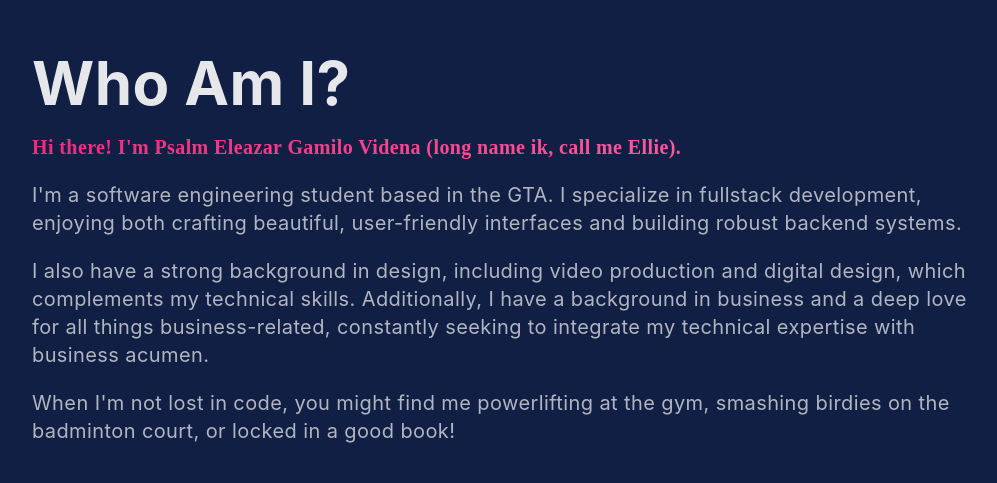
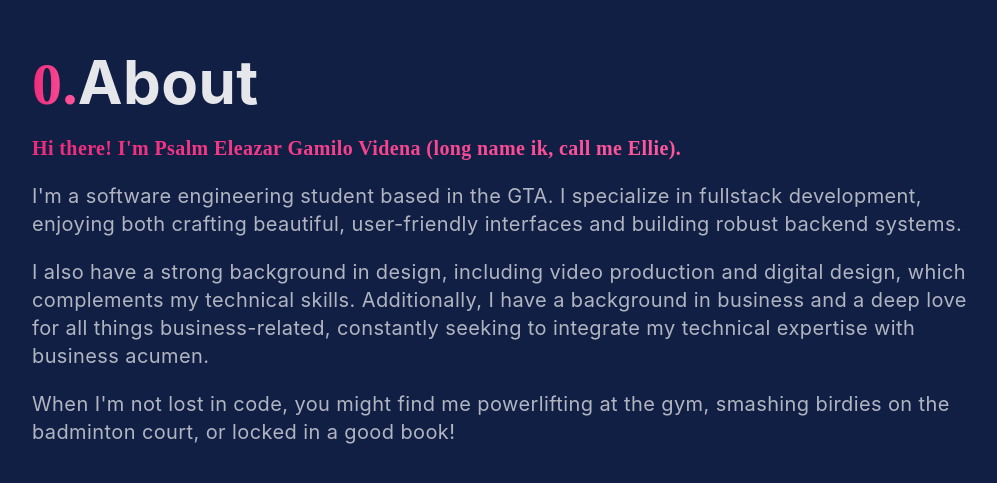
Before and after one commit to P541M/personal-website, a React (Create React App) app: page / in a window 1280 px wide. Shown: the part 941-1424 px from the top of the page, without its empty margins (128-1125 px from the left). Built offline with nearby package versions, Linux system fonts and the light colour scheme.

Commit message:
feat: finalized about me section

```diff
--- a/src/components/About.jsx
+++ b/src/components/About.jsx
@@ -4,7 +4,7 @@ const About = () => {
   return (
     <div className="flex flex-col justify-center items-center h-screen bg-light-bg text-light-text dark:bg-dark-bg dark:text-dark-text transition-all duration-300">
       <div className="flex flex-col items-start max-w-screen-lg p-8 md:p-15">
-        <h1 className="text-3xl md:text-6xl font-bold mb-5">Who Am I?</h1>
+        <h1 className="text-3xl md:text-6xl font-bold mb-5"><span>0.</span>About</h1>
         <p className="text-md md:text-xl mb-5 primary-color">
           Hi there! I'm Psalm Eleazar Gamilo Videna (long name ik, call me
           Ellie).
```
